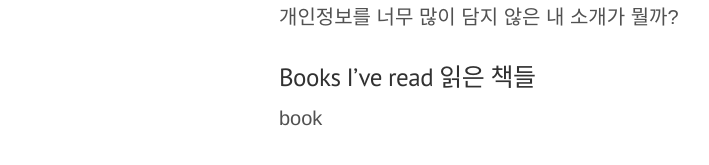
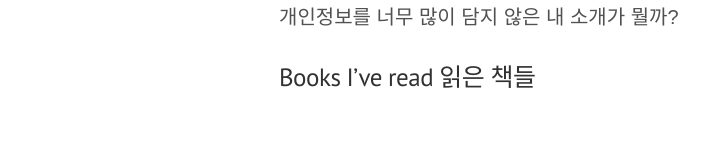
Before and after one commit to ysjin/old-blog, a Jekyll site: the page built from about.md, in a window 1280 px wide. Shown: the part 309-474 px from the top of the page, without its empty margins (1-710 px from the left). Built offline with Jekyll 4.4.1, drawn with Linux system fonts in a browser that asks for light colours; Markdown is read by kramdown in place of the engine named in the settings; comment, search, counter and statistics services are not loaded.

Commit message:
Update about.md

```diff
--- a/about.md
+++ b/about.md
@@ -11,6 +11,5 @@ comments: True
 
 ### Books I've read 읽은 책들
 {% for post in site.posts %}
-  {% if post.tags == "book" %} [ {{ post.title }} ]({{ post.url }}) {% endif %}
-  {{post.tags}}
+  {% if post.tags == "book" %} [ {{ post.title }} ]({{ post.url }}) {% endif %} <!-- TODO: does't working -->
 {% endfor %}
```
